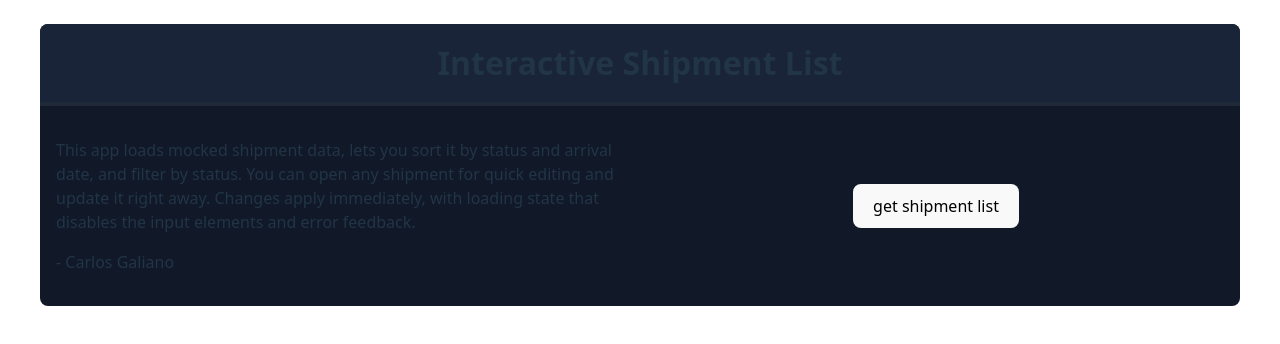
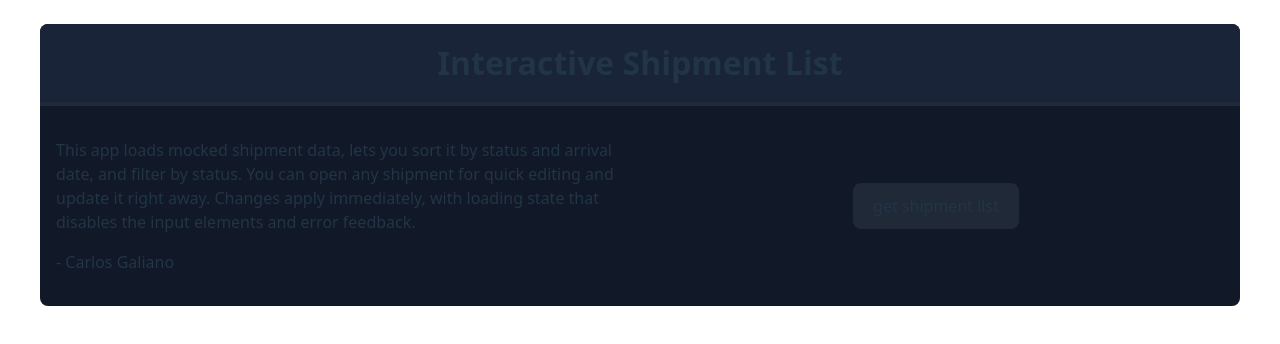
Before and after one commit to Galiano19/interactive-shipments-dashboard, a React (Vite) app: page / in a window 1280 px wide. Shown: the top 344 px of the page. Built offline with nearby package versions, Linux system fonts and the light colour scheme.

Commit message:
WIP enhance ui

```diff
--- a/src/App.css
+++ b/src/App.css
@@ -6,9 +6,16 @@
   max-width: 1200px;
   margin: 0 auto;
   width: 100%;
+  height: 100%;
   background-color: var(--color-surface);
   border-radius: var(--radius-md);
   overflow: hidden;
+  display: flex;
+  flex-direction: column;
+
+  @media (min-width: 768px) {
+    height: auto;
+  }
 }
 
 .title-container {
--- a/src/App.tsx
+++ b/src/App.tsx
@@ -23,7 +23,9 @@ function App() {
             <p> - Carlos Galiano</p>
           </div>
           <div className="introduction-button-container">
-            <button onClick={() => refetch()}>get shipment list</button>
+            <button className="button" onClick={() => refetch()}>
+              get shipment list
+            </button>
           </div>
         </div>
       )}
--- a/src/components/patterns/ShipmentTable/ShipmentTable.css
+++ b/src/components/patterns/ShipmentTable/ShipmentTable.css
@@ -3,6 +3,8 @@
   flex-direction: column;
   gap: 8px;
   padding: var(--spacing-sm);
+  flex: 1;
+  min-height: 0;
 }
 
 .filter-area {
@@ -13,6 +15,8 @@
   width: 100%;
   display: flex;
   justify-content: center;
+  flex: 1;
+  min-height: 0;
 }
 
 .table-container {
@@ -27,16 +31,24 @@
 
 .table-container th {
   font-weight: 600;
-  padding: var(--spacing-sm);
-  text-align: left;
+  padding: var(--spacing-xs);
+  text-align: center;
   border-bottom: 2px solid var(--color-surface);
   text-transform: uppercase;
   letter-spacing: 0.05em;
+
+  @media (min-width: 768px) {
+    padding: var(--spacing-sm);
+  }
 }
 
 .table-container td {
-  padding: var(--spacing-sm) var(--spacing-md);
+  padding: var(--spacing-xs) var(--spacing-sm);
   border-bottom: 1px solid var(--color-surface);
+
+  @media (min-width: 768px) {
+    padding: var(--spacing-sm) var(--spacing-md);
+  }
 }
 
 .table-container tbody tr {
--- a/src/index.css
+++ b/src/index.css
@@ -61,31 +61,48 @@ a:hover {
 }
 
 body {
-  margin: 0 auto;
+  margin: 0;
   display: flex;
-  min-height: 100vh;
+  height: 100vh;
   padding: var(--spacing-md);
   min-width: 320px;
-  min-height: 100vh;
+  overflow: hidden;
+  max-height: 95vh;
 
   @media (min-width: 768px) {
     padding: var(--spacing-lg);
+    height: auto;
+    min-height: 100vh;
+    overflow: visible;
   }
 }
 
 h1 {
-  font-size: 2em;
+  font-size: 1.5em;
   line-height: 1.1;
+  @media (min-width: 768px) {
+    font-size: 2em;
+  }
 }
 
 button {
-  border-radius: 8px;
+  background: none;
+  color: inherit;
+  border: none;
+  padding: 0;
+  font: inherit;
+  cursor: pointer;
+  outline: inherit;
+}
+
+.button {
+  border-radius: var(--radius-md);
   border: 1px solid transparent;
   padding: 0.6em 1.2em;
   font-size: 1em;
   font-weight: 500;
   font-family: inherit;
-  background-color: var(--clr-surface-a20);
+  background-color: var(--color-background);
   cursor: pointer;
   transition: border-color 0.25s;
 }
```
